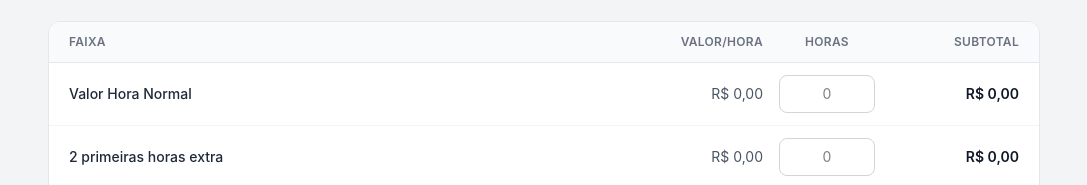
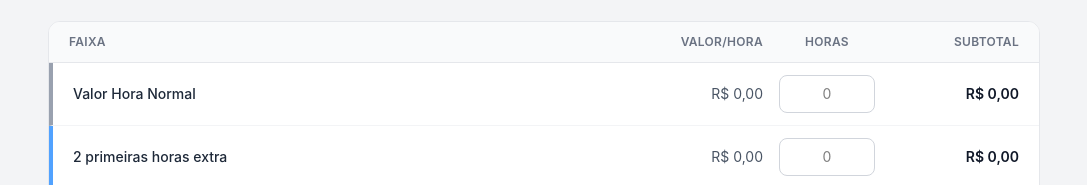
Before and after one commit to paulograbin/horasExtras, a React (Vite) app: page / in a window 1280 px wide. Shown: the part 767-952 px from the top of the page, without its empty margins (96-1183 px from the left). Built offline with nearby package versions, Linux system fonts and the light colour scheme.

Commit message:
feat: add category color indicators to calculator rows
Left border color matches band category (blue=overtime, purple=night,
amber=special, gray=base) for visual continuity with the cards above.

```diff
--- a/src/components/HoursCalculator.tsx
+++ b/src/components/HoursCalculator.tsx
@@ -1,6 +1,13 @@
 import { useState, useEffect } from 'react';
-import type { CalculationResult } from '../types';
+import type { CalculationResult, BandCategory } from '../types';
 import { formatBRL } from '../utils/calculations';
+
+const categoryBorder: Record<BandCategory, string> = {
+  base: 'border-l-gray-400',
+  overtime: 'border-l-blue-400',
+  night: 'border-l-purple-400',
+  special: 'border-l-amber-400',
+};
 
 interface HoursCalculatorProps {
   results: CalculationResult[];
@@ -49,7 +56,7 @@ export function HoursCalculator({ results }: HoursCalculatorProps) {
           return (
             <div
               key={result.band.id}
-              className="border-b border-gray-100 last:border-b-0"
+              className={`border-b border-gray-100 last:border-b-0 border-l-4 ${categoryBorder[result.band.category]}`}
             >
               {/* Desktop row */}
               <div className="hidden sm:grid grid-cols-[1fr_auto_auto_auto] gap-4 px-5 py-3 items-center">
```
